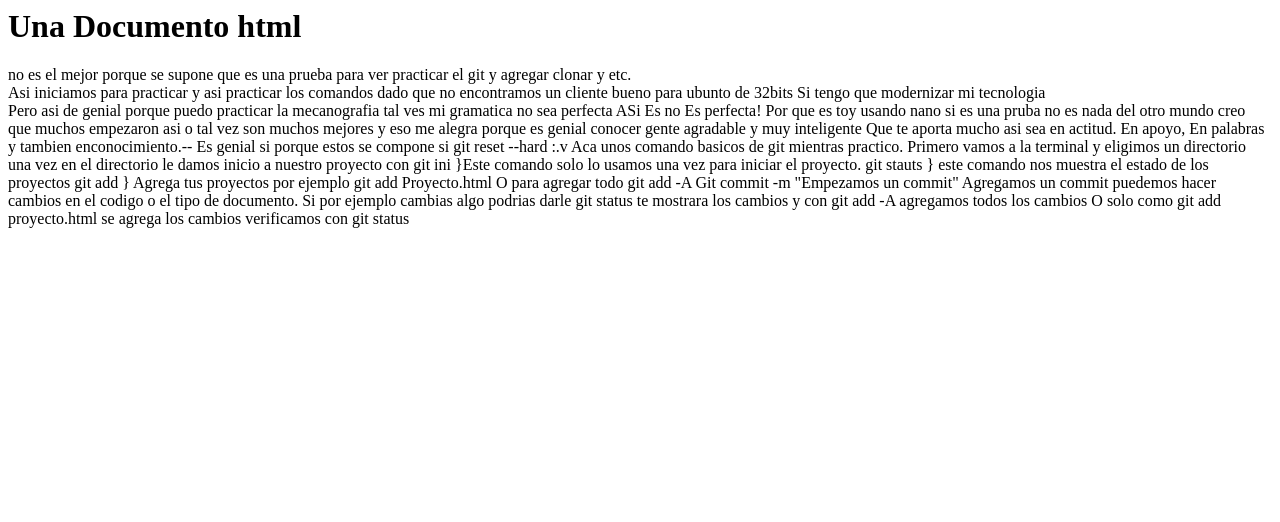
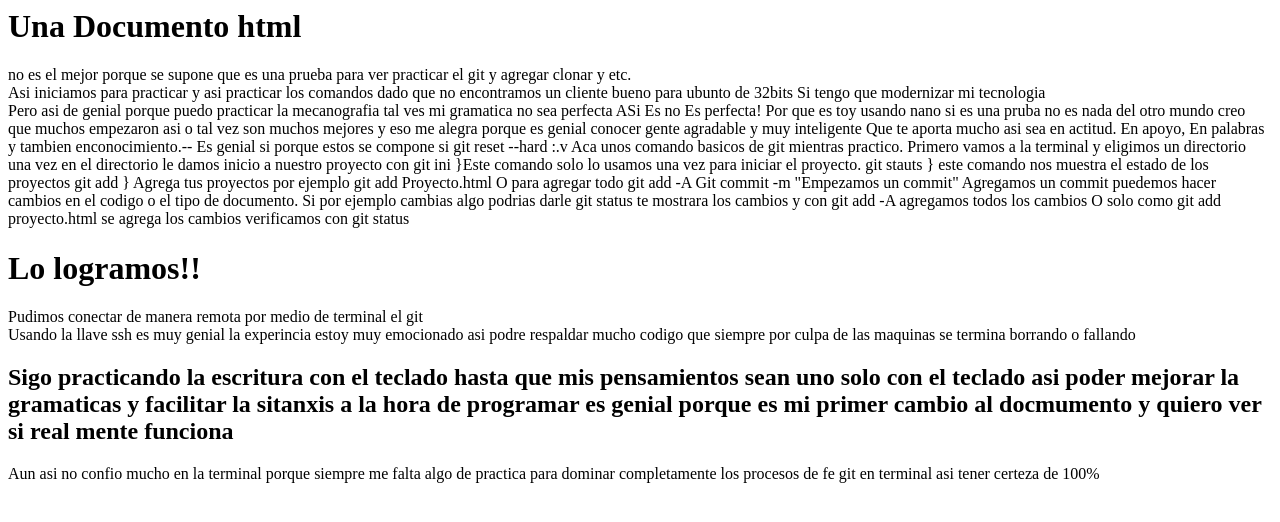
Before and after one commit to ResetCase/84Billones-, a plain HTML site: page promandoGit.html in a window 1280 px wide. Drawn offline with Linux system fonts and the light colour scheme.

Commit message:
Que tengo que saber para Romperla

```diff
--- a/promandoGit.html
+++ b/promandoGit.html
@@ -50,6 +50,16 @@ y con git add -A agregamos todos los cambios
 O solo como git add proyecto.html se agrega los cambios
 verificamos con git status
 </p>
+
+<h1> Lo logramos!! </h1>
+<p> Pudimos conectar de manera remota por medio de terminal el git <Br />
+Usando la  llave ssh es muy genial la experincia estoy muy emocionado
+asi podre respaldar mucho codigo que siempre por culpa de las maquinas se termina borrando o fallando <p>
+
+<h2> Sigo practicando la escritura con el teclado hasta que mis pensamientos sean uno solo con el teclado asi poder mejorar la gramaticas y facilitar la sitanxis a  la hora de programar es genial porque es mi primer cambio al docmumento y quiero ver si real mente funciona
+</h2>
+
+<p> Aun asi no confio mucho en la terminal porque siempre me falta algo de practica para dominar completamente los procesos de fe git en terminal asi tener certeza de 100% <p>
 </body>
 
 </html>
```
